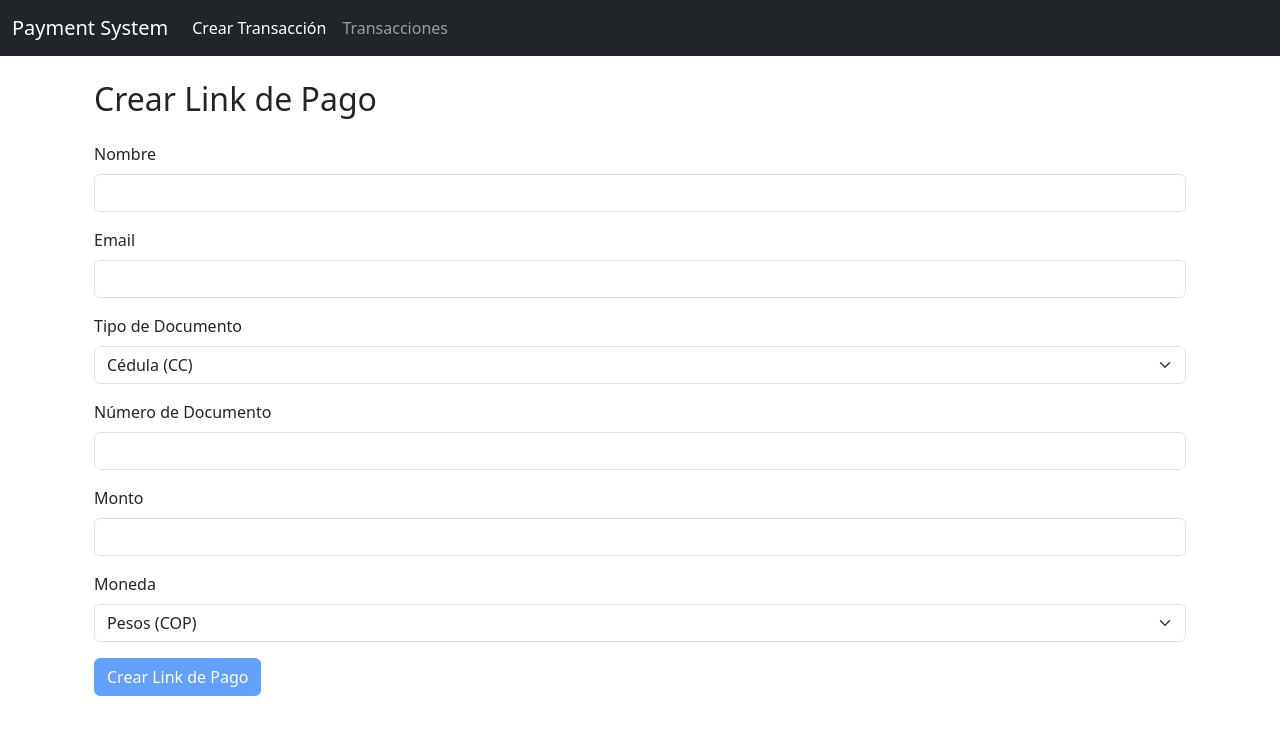
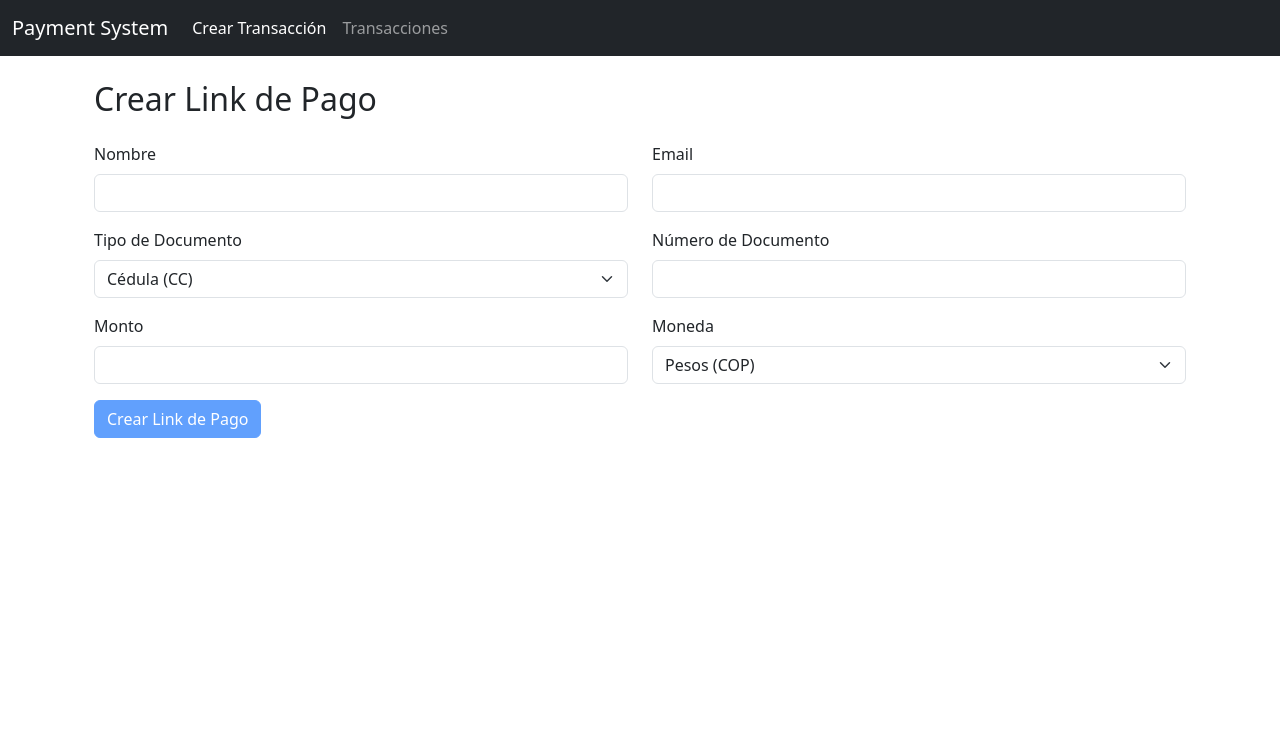
Before and after one commit to Stiventorres-31/front-angular, an Angular app: page /create-payment in a window 1280 px wide. Shown: the top 734 px of the page. Built offline with nearby package versions, Linux system fonts and the light colour scheme.

Commit message:
refactor(create-payment/diseño) se rediseño en formulario para que se vieran en 2 columnas en pantallas grandes

```diff
--- a/src/app/features/create-payment/create-payment.component.html
+++ b/src/app/features/create-payment/create-payment.component.html
@@ -2,8 +2,11 @@
   <h2 class="mb-4">Crear Link de Pago</h2>
 
   <form [formGroup]="paymentForm" (ngSubmit)="createPaymentOnSubmit()" novalidate>
+
+
+    <div class="row">
       <!-- Nombre -->
-    <div class="mb-3">
+      <div class="col-md-6 mb-3">
         <label for="name" class="form-label">Nombre</label>
         <input type="text" class="form-control" [class.is-invalid]="
             paymentForm.get('name')?.invalid && paymentForm.get('name')?.touched
@@ -14,9 +17,8 @@
           El nombre es obligatorio.
         </div>
       </div>
-
       <!-- Email -->
-    <div class="mb-3">
+      <div class="col-md-6 mb-3">
         <label for="email" class="form-label">Email</label>
         <input type="email" class="form-control" [class.is-invalid]="
           paymentForm.get('email')?.invalid && paymentForm.get('email')?.touched
@@ -30,9 +32,11 @@
           El email no tiene un formato válido.
         </div>
       </div>
+    </div>
 
+    <div class="row">
       <!-- Tipo de documento -->
-    <div class="mb-3">
+      <div class="col-md-6 mb-3">
         <label for="type_document" class="form-label">Tipo de Documento</label>
         <select class="form-select" id="type_document" formControlName="type_document" [class.is-invalid]="
       paymentForm.get('type_document')?.invalid &&
@@ -51,9 +55,10 @@
       </div>
 
       <!-- Número de documento -->
-    <div class="mb-3">
+      <div class="col-md-6 mb-3">
         <label for="number_document" class="form-label">Número de Documento</label>
-      <input type="text" class="form-control" id="number_document" formControlName="number_document" [class.is-invalid]="
+        <input type="text" class="form-control" id="number_document" formControlName="number_document"
+          [class.is-invalid]="
       paymentForm.get('number_document')?.invalid &&
       paymentForm.get('number_document')?.touched
     " />
@@ -64,9 +69,12 @@
           Este campo es obligatorio.
         </div>
       </div>
+    </div>
 
+
+    <div class="row">
       <!-- Monto -->
-    <div class="mb-3">
+      <div class="col-md-6 mb-3">
         <label for="amount" class="form-label">Monto</label>
         <input type="number" class="form-control" id="amount" formControlName="amount" [class.is-invalid]="
       paymentForm.get('amount')?.invalid &&
@@ -83,7 +91,7 @@
       </div>
 
       <!-- Moneda -->
-    <div class="mb-3">
+      <div class="col-md-6 mb-3">
         <label for="currency" class="form-label">Moneda</label>
         <select class="form-select" id="currency" formControlName="currency" [class.is-invalid]="
       paymentForm.get('currency')?.invalid &&
@@ -99,6 +107,9 @@
           Este campo es obligatorio.
         </div>
       </div>
+    </div>
+
+
 
     <!-- Botón -->
     <button type="submit" class="btn btn-primary" [disabled]="paymentForm.invalid">
```
Lines whose indentation alone changed are shown as unchanged.
